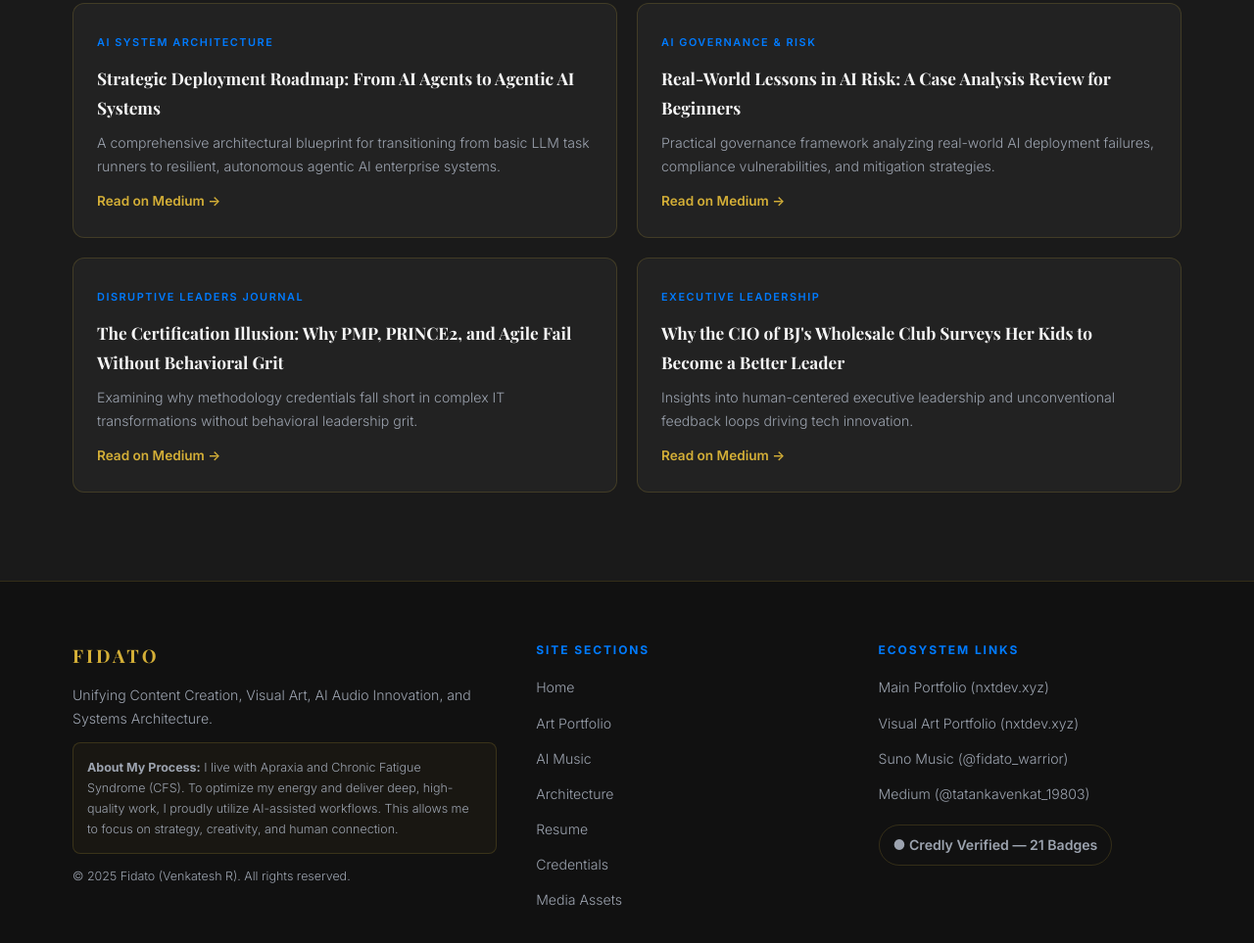
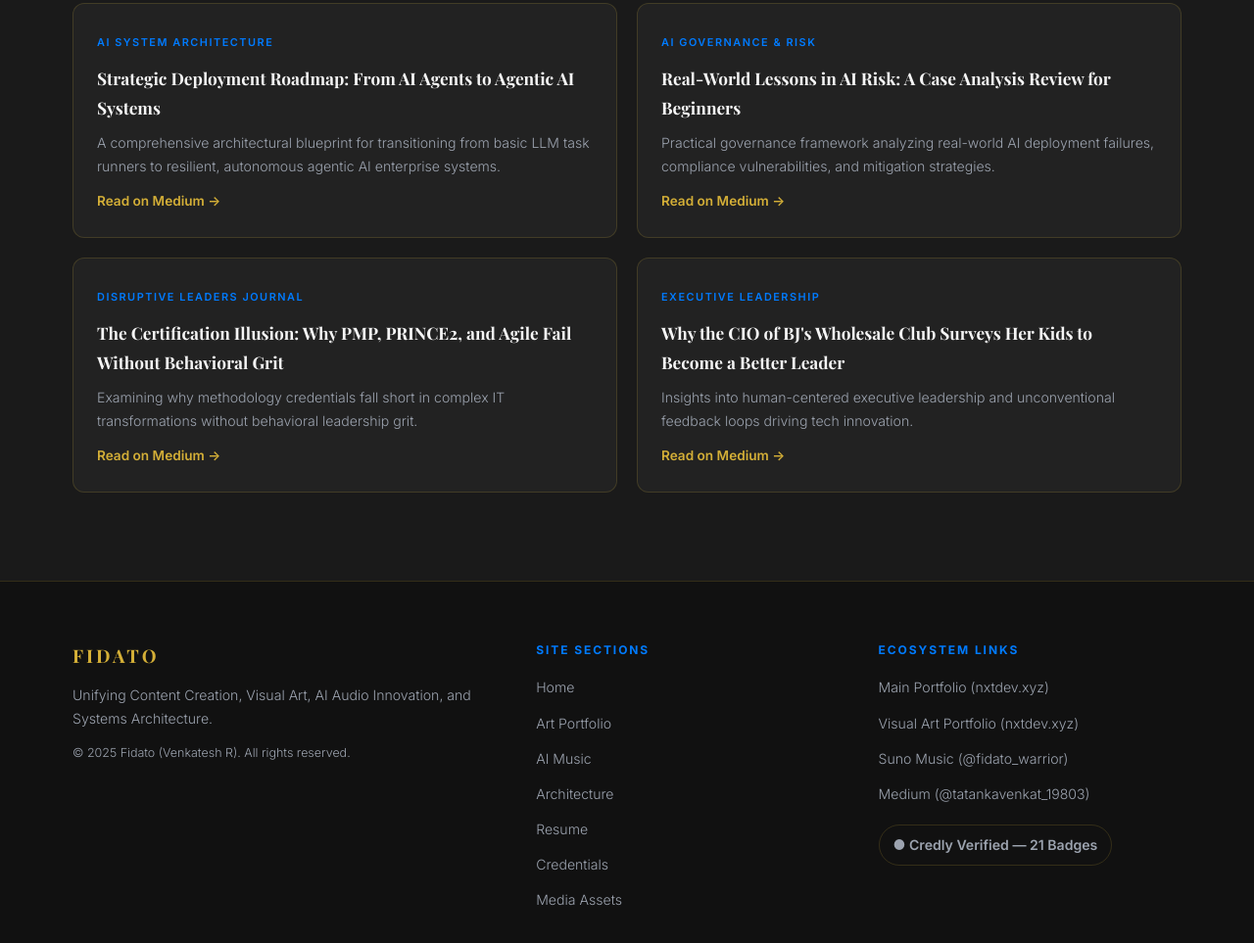
Before and after one commit to vramanufidato/MainPortfolio, a plain HTML site: page architecture.html in a window 1280 px wide. Shown: the part 1104-2067 px from the top of the page at 98% size. Drawn offline with nearby package versions, Linux system fonts and the light colour scheme.

Commit message:
Remove About My Process disclosure from footer

```diff
--- a/architecture.html
+++ b/architecture.html
@@ -171,7 +171,6 @@
       <div class="footer-brand">
         <h3>FIDATO</h3>
         <p>Unifying Content Creation, Visual Art, AI Audio Innovation, and Systems Architecture.</p>
-        <p class="disclosure"><strong>About My Process:</strong> I live with Apraxia and Chronic Fatigue Syndrome (CFS). To optimize my energy and deliver deep, high-quality work, I proudly utilize AI-assisted workflows. This allows me to focus on strategy, creativity, and human connection.</p>
         <p class="copyright">&copy; 2025 Fidato (Venkatesh R). All rights reserved.</p>
       </div>
       <div class="footer-links">
```
Also changed, not shown: art.html (+0 -1 lines), contact.html (+0 -1 lines), credentials.html (+0 -1 lines), index.html (+0 -1 lines), media.html (+0 -1 lines), music.html (+0 -1 lines), resume.html (+0 -1 lines).
